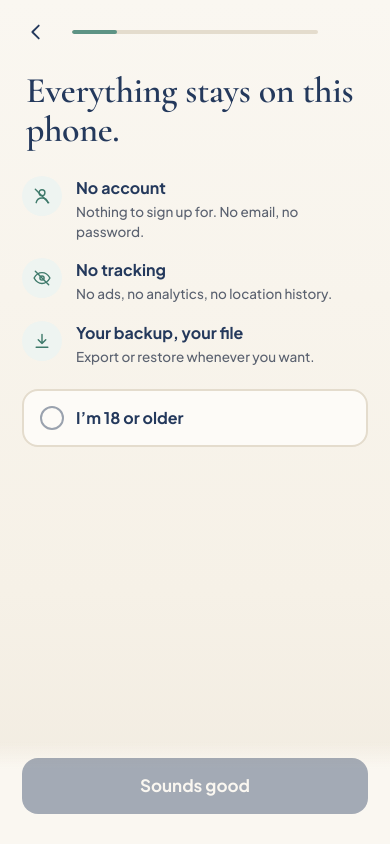
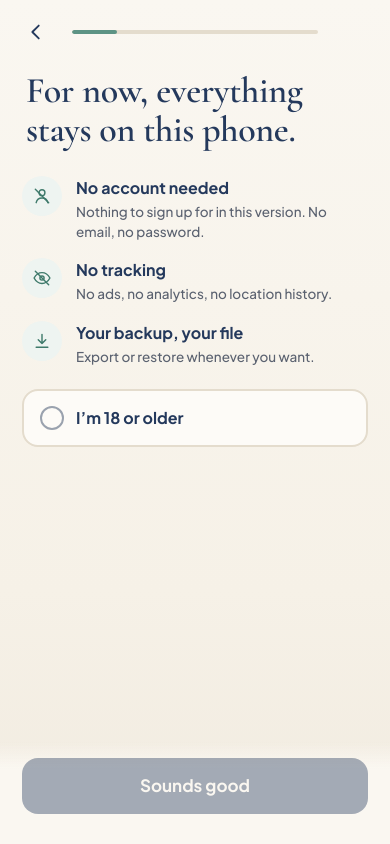
Before and after one commit to dariusdtatum-tech/urge-walk, a React (Vite) app: page / in a window 390 px wide. Both pictures are taken after a click on the button "Begin". Built offline with nearby package versions, Linux system fonts and the light colour scheme.

Commit message:
Copy: scope 'stays on this phone' to the current version; hide Community until an invite URL is set

```diff
--- a/src/components/HomeTab.jsx
+++ b/src/components/HomeTab.jsx
@@ -112,7 +112,7 @@ function HomeTab({ onUrge, onOpenBackup, onRide = () => {} }) {
         <section className="empty">
           <div className="empty-icon" aria-hidden="true">🌅</div>
           <h2>Every day counts</h2>
-          <p>Add the date you started, and Urge Walk will count your clean days. It stays on this phone only.</p>
+          <p>Add the date you started, and Urge Walk will count your clean days. For now, it stays on this phone only.</p>
           <button className="btn btn-primary btn-big" onClick={() => setSheet({ mode: 'add' })}>
             Add your sober date
           </button>
--- a/src/components/JournalTab.jsx
+++ b/src/components/JournalTab.jsx
@@ -93,7 +93,7 @@ function JournalTab({ onOpenWalk, onEditingChange = () => {} }) {
         <section className="empty">
           <div className="empty-icon" aria-hidden="true">📓</div>
           <h2>Your journal</h2>
-          <p>A few honest lines can help. Write about today, an urge, or something good. It stays on this phone.</p>
+          <p>A few honest lines can help. Write about today, an urge, or something good. For now, it stays on this phone.</p>
           <button className="btn btn-primary btn-big" onClick={() => openEditor(newDraft(Date.now()))}>
             Write your first entry
           </button>
--- a/src/components/Onboarding.jsx
+++ b/src/components/Onboarding.jsx
@@ -18,7 +18,7 @@ const nextStep = (s) => ORDER[Math.min(ORDER.length - 1, ORDER.indexOf(s) + 1)]
 const prevStep = (s) => ORDER[Math.max(0, ORDER.indexOf(s) - 1)]
 const line = { width: 20, height: 20, viewBox: '0 0 24 24', fill: 'none', stroke: 'currentColor', strokeWidth: 1.7, strokeLinecap: 'round', strokeLinejoin: 'round', 'aria-hidden': true }
 const PRIVACY = [
-  { id: 'account', title: 'No account', text: 'Nothing to sign up for. No email, no password.', icon: <svg {...line}><circle cx="12" cy="8" r="3.5" /><path d="M5 20c.8-3.6 3.6-5.6 7-5.6s6.2 2 7 5.6" /><path d="M4 4l16 16" /></svg> },
+  { id: 'account', title: 'No account needed', text: 'Nothing to sign up for in this version. No email, no password.', icon: <svg {...line}><circle cx="12" cy="8" r="3.5" /><path d="M5 20c.8-3.6 3.6-5.6 7-5.6s6.2 2 7 5.6" /><path d="M4 4l16 16" /></svg> },
   { id: 'tracking', title: 'No tracking', text: 'No ads, no analytics, no location history.', icon: <svg {...line}><path d="M2.5 12S6 5.5 12 5.5 21.5 12 21.5 12 18 18.5 12 18.5 2.5 12 2.5 12z" /><circle cx="12" cy="12" r="2.5" /><path d="M4 4l16 16" /></svg> },
   { id: 'file', title: 'Your backup, your file', text: 'Export or restore whenever you want.', icon: <svg {...line}><path d="M12 4v11M7.5 10.5 12 15l4.5-4.5M5 19.5h14" /></svg> },
 ]
@@ -119,7 +119,7 @@ function Onboarding({ mode = 'new', onDone, onRestore, onCancel }) {
     : `One date for ${joinNames(mode === 'redo' ? newPicks : draft.picks) || 'everything you picked'}. You can change each later.`
 
   const screens = {
-    2: { title: 'Everything stays on this phone.', cta: 'Sounds good', ok: draft.adult,
+    2: { title: 'For now, everything stays on this phone.', cta: 'Sounds good', ok: draft.adult,
       body: (
         <>
           <div className="ob-pv">
--- a/src/components/YouTab.jsx
+++ b/src/components/YouTab.jsx
@@ -1,7 +1,7 @@
 import { useState } from 'react'
 import { shortDate } from '../lib/homeStats.js'
 import {
-  IMPORTANCE, IMPROVE, SUPPORT, emptyProfile, identityLine, labelFor, loadProfile, saveProfile,
+  IMPORTANCE, IMPROVE, SUPPORT, communityAvailable, emptyProfile, identityLine, labelFor, loadProfile, saveProfile,
 } from '../lib/profile.js'
 import { heroHabit } from '../lib/homeStats.js'
 import { earnedList, loadMilestones, saveMilestones } from '../lib/milestones.js'
@@ -65,6 +65,7 @@ function YouTab({ onOpenBackup, onRedo = () => {} }) {
   return (
     <div className="you">
       <PageHeader title="You" />
+      {communityAvailable() && (
       <button className="settings-row community-row" data-testid="community-row" onClick={() => setShowCommunity(true)}>
         <span className="community-ic" aria-hidden="true">
           <svg width="20" height="20" viewBox="0 0 24 24" fill="none" stroke="currentColor" strokeWidth="1.7" strokeLinecap="round" strokeLinejoin="round"><circle cx="9" cy="9" r="3" /><circle cx="16.5" cy="10" r="2.5" /><path d="M3.5 19c.6-3 2.8-4.6 5.5-4.6s4.9 1.6 5.5 4.6M14.5 15.2c.6-.3 1.3-.4 2-.4 2.2 0 3.8 1.3 4.2 4" /></svg>
@@ -75,6 +76,7 @@ function YouTab({ onOpenBackup, onRedo = () => {} }) {
         </span>
         <span aria-hidden="true">›</span>
       </button>
+      )}
       {notice && (
         <div className="notice" role="status">
           <span>{notice}</span>
@@ -144,7 +146,7 @@ function YouTab({ onOpenBackup, onRedo = () => {} }) {
         <span aria-hidden="true">›</span>
       </button>
 
-      <p className="you-footnote">Everything stays on this phone. No account, no tracking.</p>
+      <p className="you-footnote">For now, everything stays on this phone. No tracking.</p>
       <LegalLinks />
 
       {sheet?.mode === 'milestones' && hero && (
```
Also changed, not shown: 1 other file (tests, documents, lock files or other folders).
